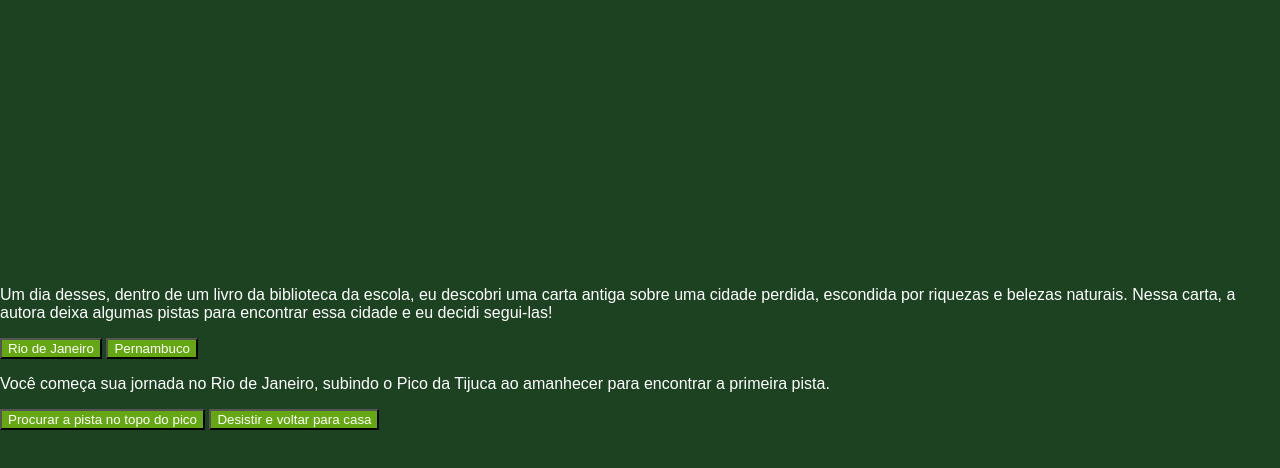
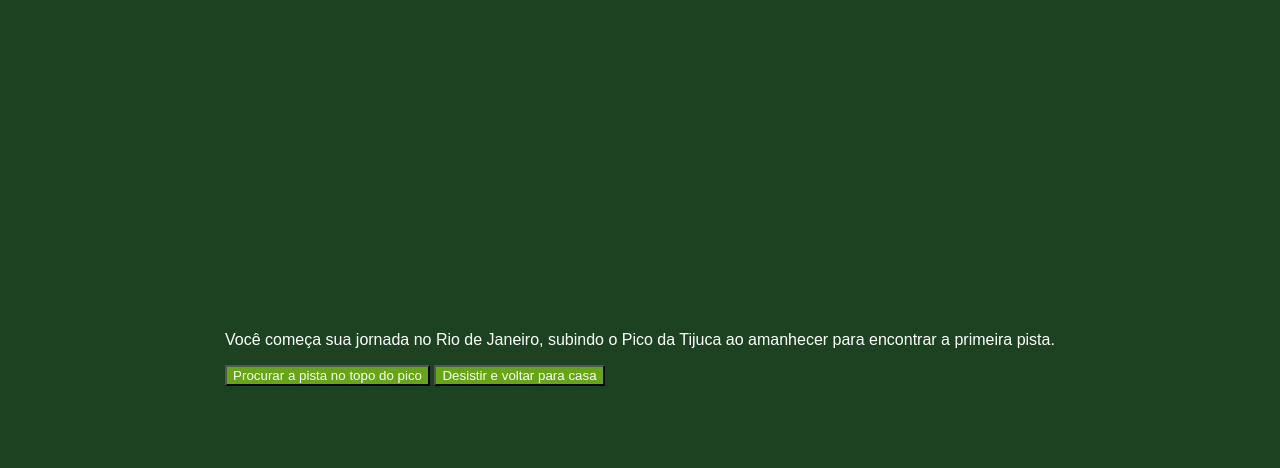
Before and after one commit to GihhGiraldi/Giovanna, a plain HTML site: page index.html in a window 1280 px wide. Both pictures are taken after a click on the button "Rio de Janeiro". Drawn offline with Linux system fonts and the light colour scheme; a web font is replaced by a local one.

Commit message:
testando

```diff
--- a/index.html
+++ b/index.html
@@ -11,7 +11,7 @@
 </head>
 <body>
     <main>
-        <div class="passo" id="passo-0">
+        <div class="passo ativo" id="passo-0">
             <p>Um dia desses, dentro de um livro da biblioteca da escola, eu descobri uma carta antiga sobre uma cidade perdida, escondida por riquezas e belezas naturais. Nessa carta, a autora deixa algumas pistas para encontrar essa cidade e eu decidi segui-las!</p>
             <button class="btn-proximo" data-proximo="1">Rio de Janeiro</button>
             <button class="btn-proximo" data-proximo="2">Pernambuco</button>
@@ -22,8 +22,6 @@
             <button class="btn-proximo" data-proximo="4">Desistir e voltar para casa</button>
         </div>
     </main>
-
-
-
+    <script src="script.js"></script>
 </body>
 </html>
--- /dev/null
+++ b/script.js
@@ -0,0 +1,11 @@
+const avanca = document.querySelectorAll('.btn-proximo');
+
+avanca.forEach(button => {
+    button.addEventListener('click', function(){
+        const atual = document.querySelector('.ativo');
+        const proximoPasso = 'passo-' + this.getAttribute('data-proximo');
+
+        atual.classList.remove('ativo');
+        document.getElementById(proximoPasso).classList.add('ativo');
+    })
+})
--- a/style.css
+++ b/style.css
@@ -14,3 +14,11 @@
     color: white;
     font-family: "Bai Jamjuree", sans-serif;
 }
+
+.passo {
+    display: none;
+}
+
+.passo.ativo {
+    display:block;
+}
```
